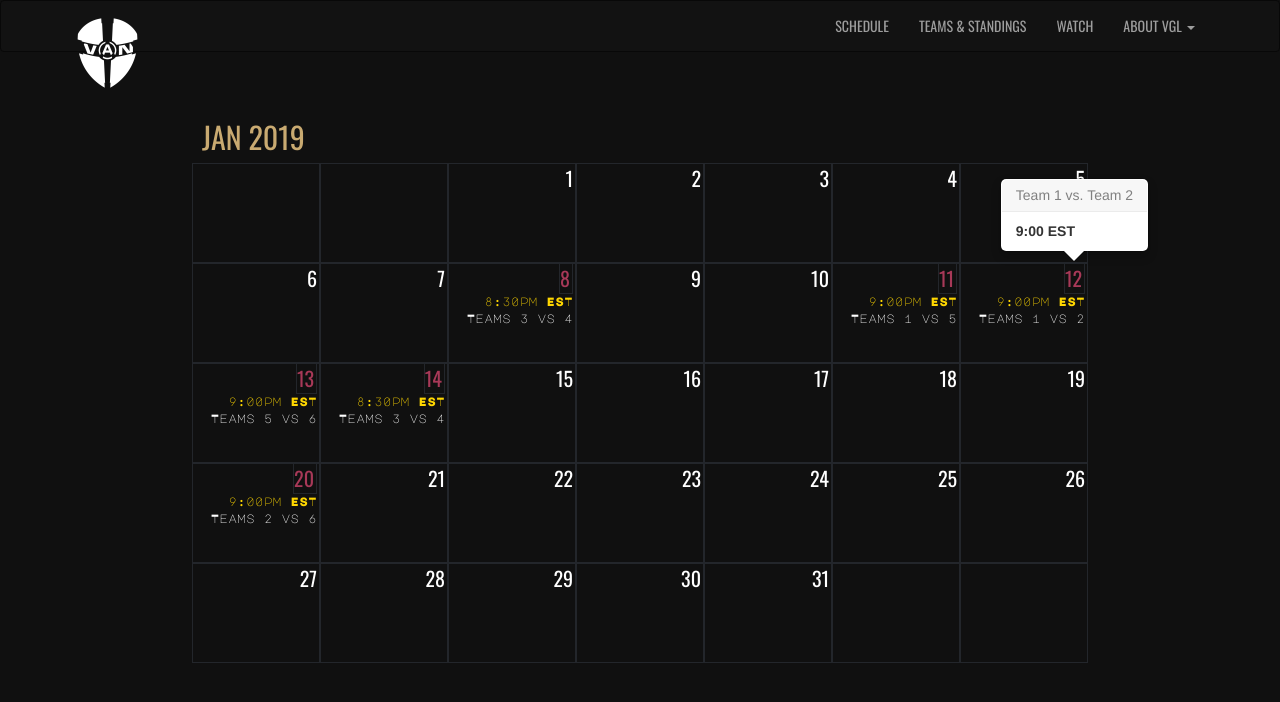
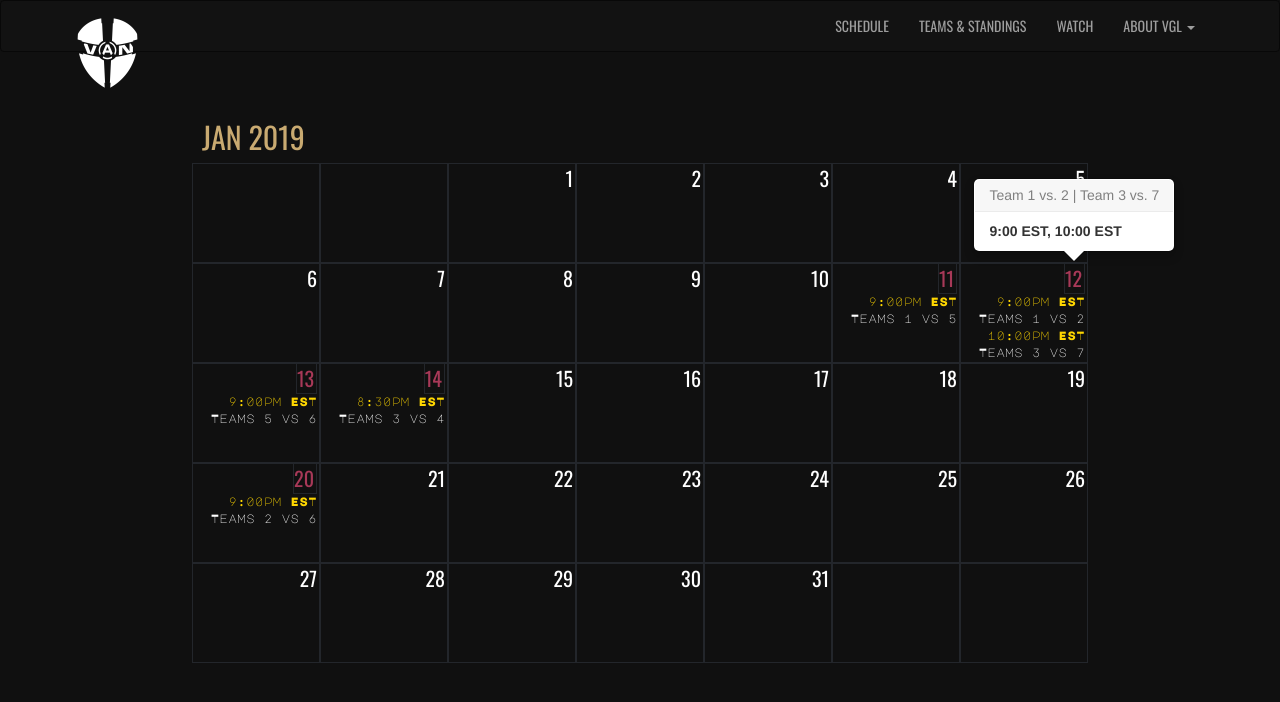
Before and after one commit to dawong8/vangamingleague, a React (Create React App) app: page /watch in a window 1280 px wide. Both pictures are taken after a click on the element "12". Shown: the top 702 px of the page. Built offline with nearby package versions, Linux system fonts and the light colour scheme.

Commit message:
changes to calender, added team names

```diff
--- a/src/teams.js
+++ b/src/teams.js
@@ -20,7 +20,7 @@ class Teams extends Component {
 
 			  </tr>
 			  <tr>
-			    <td>TEAM 1</td>
+			    <td>TEAM 1 (Divine Ascension Gaming)</td>
 			    <td> 0</td>
 			    <td> 0</td>
 			    <td> 0/0/0</td>
@@ -65,7 +65,7 @@ class Teams extends Component {
 
 			  </tr>
 			  <tr>
-			    <td>TEAM 5</td>
+			    <td>TEAM 5 (Marauders Esports)</td>
 			    <td> 0</td>
 			    <td> 0</td>
 			    <td> 0/0/0</td>
@@ -76,7 +76,7 @@ class Teams extends Component {
 
 			  </tr>
 			  <tr>
-			    <td>TEAM 6 (Strife)</td>
+			    <td>TEAM 6 (Strife Esports)</td>
 			    <td> 0</td>
 			    <td> 0</td>
 			    <td> 0/0/0</td>
--- a/src/watch.js
+++ b/src/watch.js
@@ -14,8 +14,8 @@ const popoverTop11 = (
 );
 
 const popoverTop12 = (
-  <Popover id="popover-positioned-top" title="Team 1 vs. Team 2">
-    <strong>9:00 EST</strong>
+  <Popover id="popover-positioned-top" title="Team 1 vs. 2 | Team 3 vs. 7">
+    <strong>9:00 EST, 10:00 EST</strong>
   </Popover>
 );
 
@@ -31,6 +31,8 @@ const popoverTop20 = (
     <strong>9:00 EST</strong>
   </Popover>
 );
+
+
 
 class Watch extends Component {
   render() {
@@ -53,11 +55,7 @@ class Watch extends Component {
 	     			<span> 6 </span>
 	     			<span> 7 </span>
 	     			<span>
-		     			<OverlayTrigger trigger="click" placement="top" overlay={popoverTop}>
-	      					<span style={{color:"#a83958"}}> 8 </span>
-	    				</OverlayTrigger>
-	    				<div className="eventdate"> 8:30pm EST </div>
-	    				<div className="eventtime"> Teams 3 vs 4 </div>
+		     			8
    					 </span>
 	     			<span> 9 </span>
 	     			<span> 10 </span>
@@ -75,6 +73,8 @@ class Watch extends Component {
 	    				</OverlayTrigger>
 	    				<div className="eventdate"> 9:00pm EST </div>
 	    				<div className="eventtime"> Teams 1 vs 2 </div>
+	    				<div className="eventdate"> 10:00pm EST </div>
+	    				<div className="eventtime"> Teams 3 vs 7 </div>
 	     			</span>
      			</div>
      			<div className="week">
```
